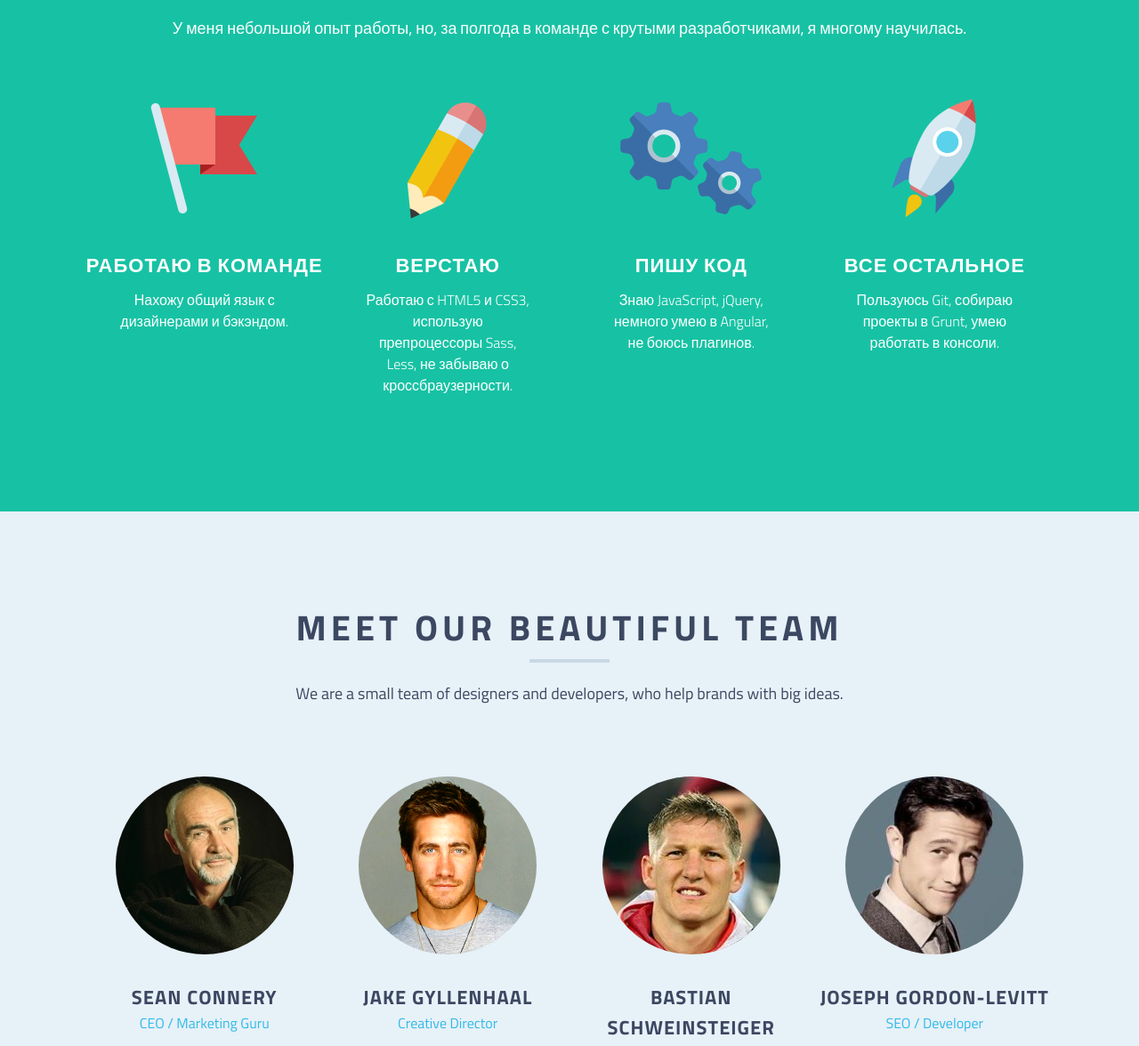
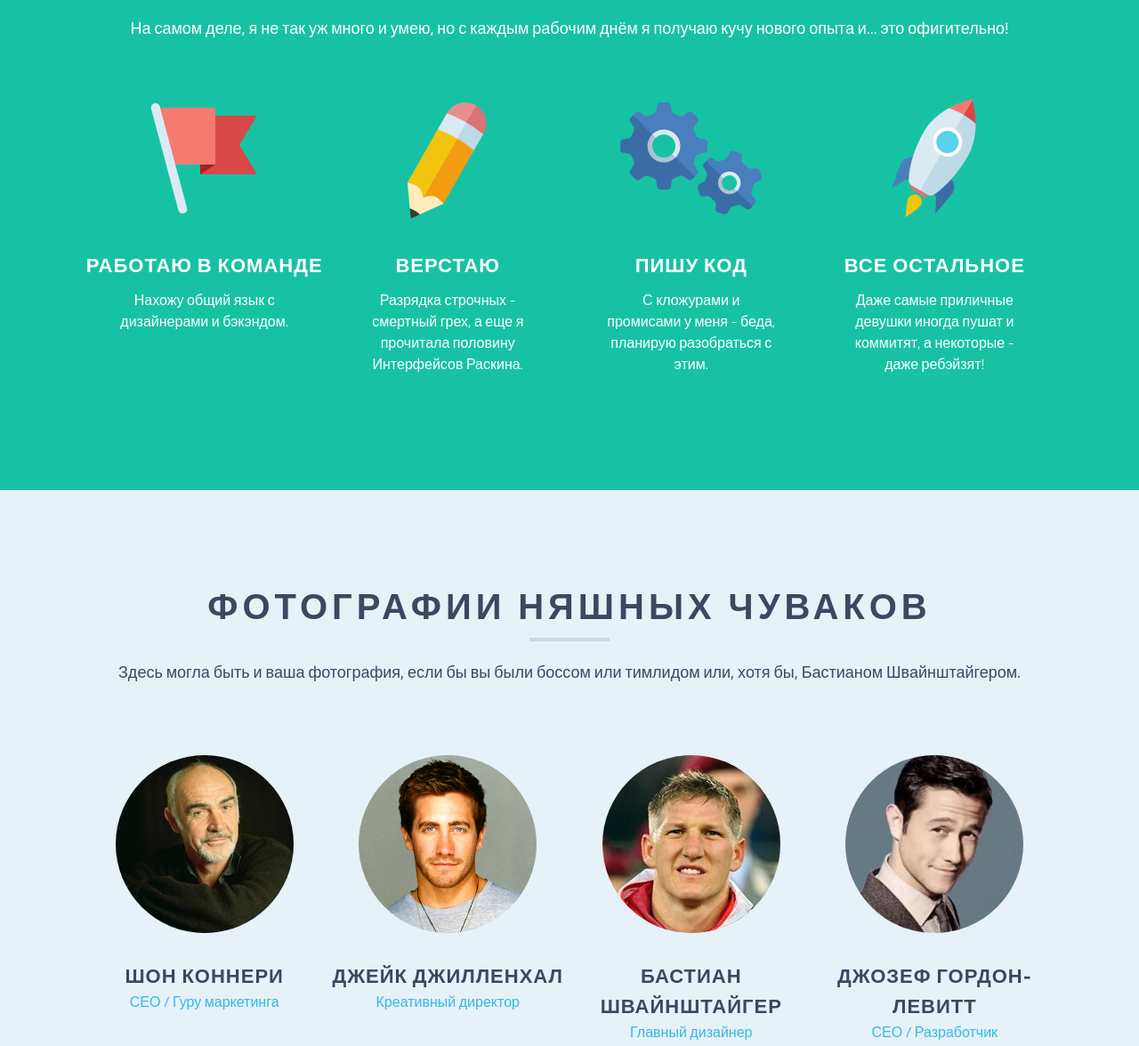
Before and after one commit to MirtlBu/example-landing, a plain HTML site: page index.html in a window 1280 px wide. Shown: the part 772-1948 px from the top of the page at 89% size. Drawn offline with Linux system fonts and the light colour scheme.

Commit message:
rusiafication

```diff
--- a/index.html
+++ b/index.html
@@ -32,16 +32,16 @@
                 </div>
                 <div class="nav-panel">
                     <ul class="nav">
-                        <li><a class="nav-item" href="">Home</a></li>
-                        <li><a class="nav-item" href="">About</a></li>
-                        <li><a class="nav-item" href="">Work</a></li>
-                        <li><a class="nav-item" href="">Blog</a></li>
-                        <li><a class="nav-item" href="">Contact</a></li>
+                        <li><a class="nav-item" href="">Главная</a></li>
+                        <li><a class="nav-item" href="">Обо мне</a></li>
+                        <li><a class="nav-item" href="">Работы</a></li>
+                        <li><a class="nav-item" href="">Блог</a></li>
+                        <li><a class="nav-item" href="">Контакты</a></li>
                     </ul>
                 </div>
                 <div class="clear"></div>
             </div>
-            <div class="welcome__message">Всем привет! Я верстаю вот такие рекламные страницы,
+            <div class="welcome__message">Всем привет! Я верстаю эту рыбу просто так, для тренировки,
                 а еще я люблю котиков.</div>
             <div><a class="welcome__button" href="">Хватай!</a></div>
         </div>
@@ -52,7 +52,8 @@
             <div class="services__info">
                 <div class="services__top-title">Что я умею делать</div>
                 <span class="services__decor"> </span>
-                <div class="services__top-text">У меня небольшой опыт работы, но, за полгода в команде с крутыми разработчиками, я многому научилась.
+                <div class="services__top-text">На самом деле, я не так уж много и умею, но с каждым рабочим днём
+                    я получаю кучу нового опыта и... это офигительно!
                 </div>
             </div>
             <div class="services__boxes">
@@ -64,17 +65,17 @@
                 <div class="services__box">
                     <img src="img/grayon.png" alt="grayon"/>
                     <div class="services__title">Верстаю</div>
-                    <div class="services__text">Работаю с HTML5 и CSS3, использую препроцессоры Sass, Less, не забываю о кроссбраузерности.</div>
+                    <div class="services__text">Разрядка строчных - смертный грех, а еще я прочитала половину Интерфейсов Раскина.</div>
                 </div>
                 <div class="services__box">
                     <img src="img/gears.png" alt="gears"/>
                     <div class="services__title">Пишу код</div>
-                    <div class="services__text">Знаю JavaScript, jQuery, немного умею в Angular, не боюсь плагинов.</div>
+                    <div class="services__text">С кложурами и промисами у меня - беда, планирую разобраться с этим.</div>
                 </div>
                 <div class="services__box">
                     <img src="img/rocket.png" alt="rocket"/>
                     <div class="services__title">Все остальное</div>
-                    <div class="services__text">Пользуюсь Git, собираю проекты в Grunt, умею работать в консоли.</div>
+                    <div class="services__text"> Даже самые приличные девушки иногда пушат и коммитят, а некоторые - даже ребэйзят!</div>
                 </div>
             </div>
         </div>
@@ -83,15 +84,15 @@
     <div class="part part_team">
         <div class="wrap">
             <div class="team__info">
-                <div class="team__top-title">Meet our beautiful team</div>
+                <div class="team__top-title">Фотографии няшных чуваков</div>
                 <span class="team__decor"> </span>
-                <div class="team__top-text">We are a small team of designers and developers, who help brands with big ideas.</div>
+                <div class="team__top-text">Здесь могла быть и ваша фотография, если бы вы были боссом или тимлидом или, хотя бы, Бастианом Швайнштайгером.</div>
             </div>
             <div class="team__boxes">
                 <div class="team__box">
                     <img src="img/ceo-guru.jpg" alt="Sean Connery"/>
-                    <div class="team__title">Sean Connery</div>
-                    <div class="position">CEO / Marketing Guru</div>
+                    <div class="team__title">Шон Коннери</div>
+                    <div class="position">СЕО / Гуру маркетинга</div>
                     <div class="team__text">Made his acting debut on television in 1978, and later gained wide recognition in his role.</div>
                     <div class="team__socials">
                         <a class="team__social team__twitter" href="http://twitter.com/MirtlBu"></a>
@@ -102,8 +103,8 @@
                 </div>
                 <div class="team__box">
                     <img src="img/creative.png" alt="Jake Gyllenhaal"/>
-                    <div class="team__title">Jake Gyllenhaal</div>
-                    <div class="position">Creative Director</div>
+                    <div class="team__title">Джейк Джилленхал</div>
+                    <div class="position">Креативный директор</div>
                     <div class="team__text team-fix-bottom">Gyllenhaal then played against type as a frustrated Marine in Jarhead (2005).</div>
                     <div class="team__socials">
                         <a class="team__social team__twitter" href="http://twitter.com/MirtlBu"></a>
@@ -113,8 +114,8 @@
                 </div>
                 <div class="team__box">
                     <img src="img/lead.jpg" alt="Bastian Schweinsteiger"/>
-                    <div class="team__title">Bastian Schweinsteiger</div>
-                    <div class="position">Lead Designer</div>
+                    <div class="team__title">Бастиан Швайнштайгер</div>
+                    <div class="position">Главный дизайнер</div>
                     <div class="team__text team-fix-top">Schweinsteiger's honours for Bayern include seven Bundesliga titles, seven German Cups.</div>
                     <div class="team__socials">
                         <a class="team__social team__twitter" href="http://twitter.com/MirtlBu"></a>
@@ -125,8 +126,8 @@
                 </div>
                 <div class="team__box">
                     <img src="img/developer.jpg" alt="Joseph Gordon-Levitt"/>
-                    <div class="team__title">Joseph Gordon-Levitt</div>
-                    <div class="position">SEO / Developer</div>
+                    <div class="team__title">Джозеф Гордон-Левитт</div>
+                    <div class="position">СЕО / Разработчик</div>
                     <div class="team__text">He also founded the online production company hitRECord in 2004 and has hosted his own TV series.</div>
                     <div class="team__socials">
                         <a class="team__social team__twitter" href="http://twitter.com/MirtlBu"></a>
```
